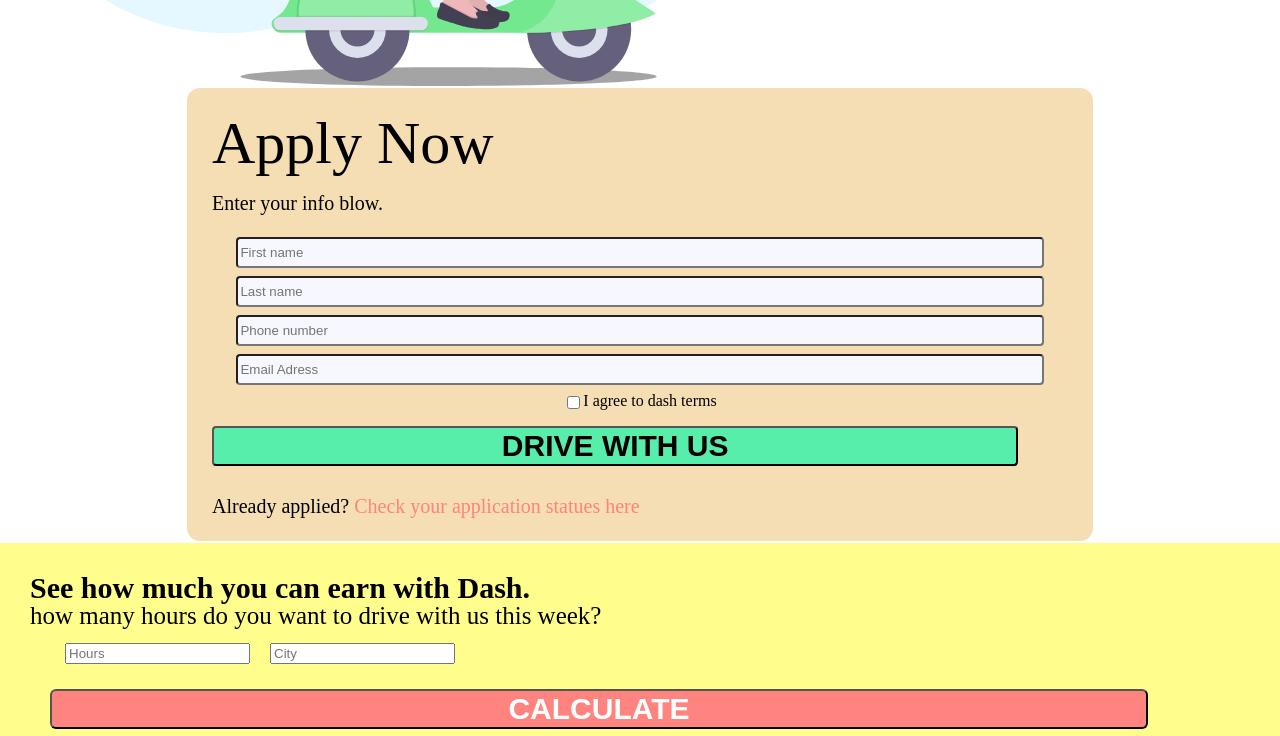
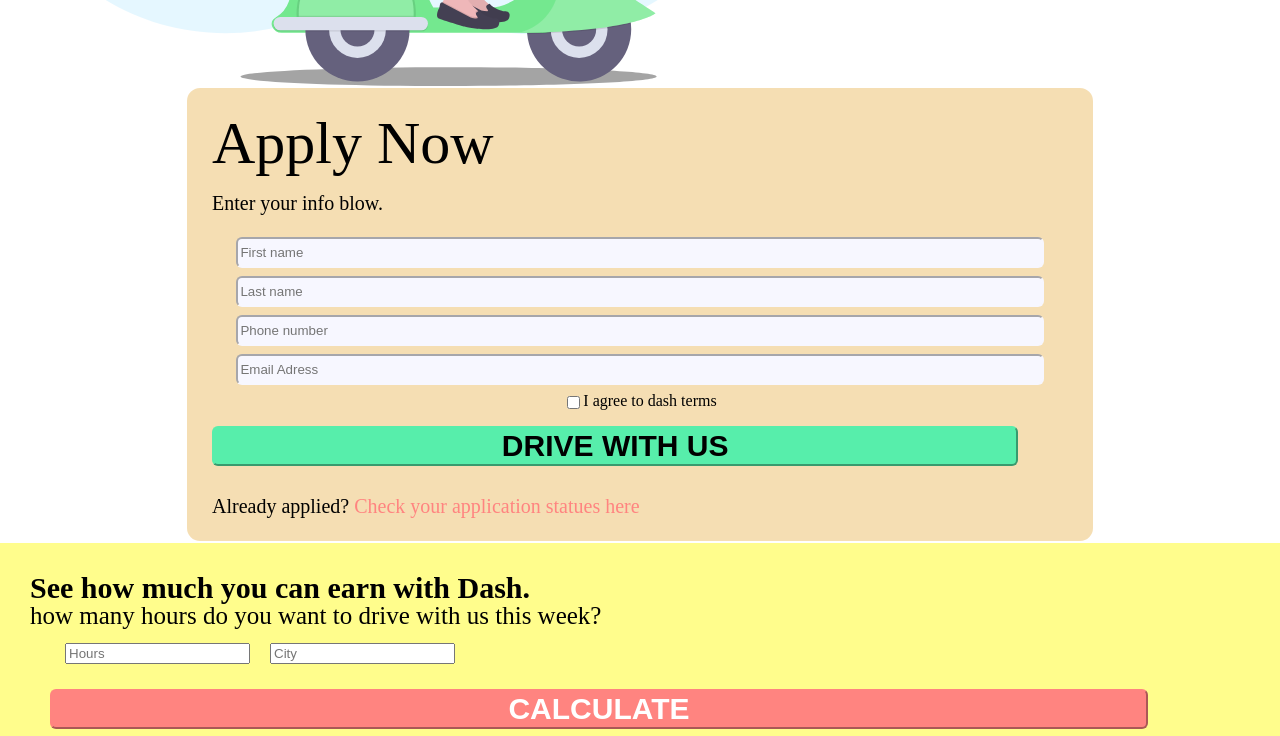
Before and after one commit to Rita426/Rita426.github.io, a plain HTML site: page project-directory/index.html in a window 1280 px wide. Shown: the part 1017-1753 px from the top of the page. Drawn offline with Linux system fonts and the light colour scheme.

Commit message:
update css

```diff
--- a/project-directory/main.css
+++ b/project-directory/main.css
@@ -93,7 +93,8 @@ h1 {
 .apply-form-input {
     width: 90%;
     height: 25px;
-    border-radius: 4px;
+    border-radius: 6px;
+    border-color: #f7f7ff;
     background-color: #f7f7ff;
 }
 
@@ -117,7 +118,8 @@ button {
     margin: 10px 20px;
     width: 90%;
     height: 40px;
-    border-radius: 4px;
+    border-color: #57eeab;
+    border-radius: 6px;
     font-size: 30px;
     font-weight: bolder;
 }
@@ -154,6 +156,7 @@ footer p {
 #calculate.calculate {
     color: white;
     background-color: #ff8480;
+    border-color: #ff8480;
     border-radius: 6px;
 }
 
```
